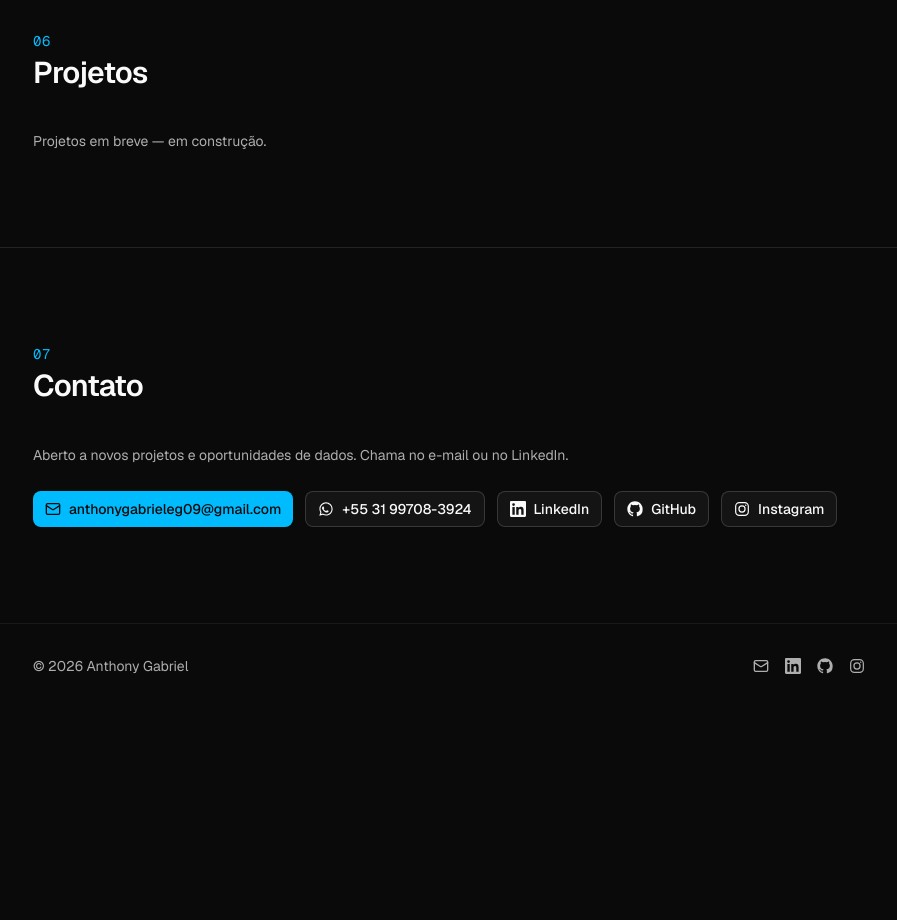
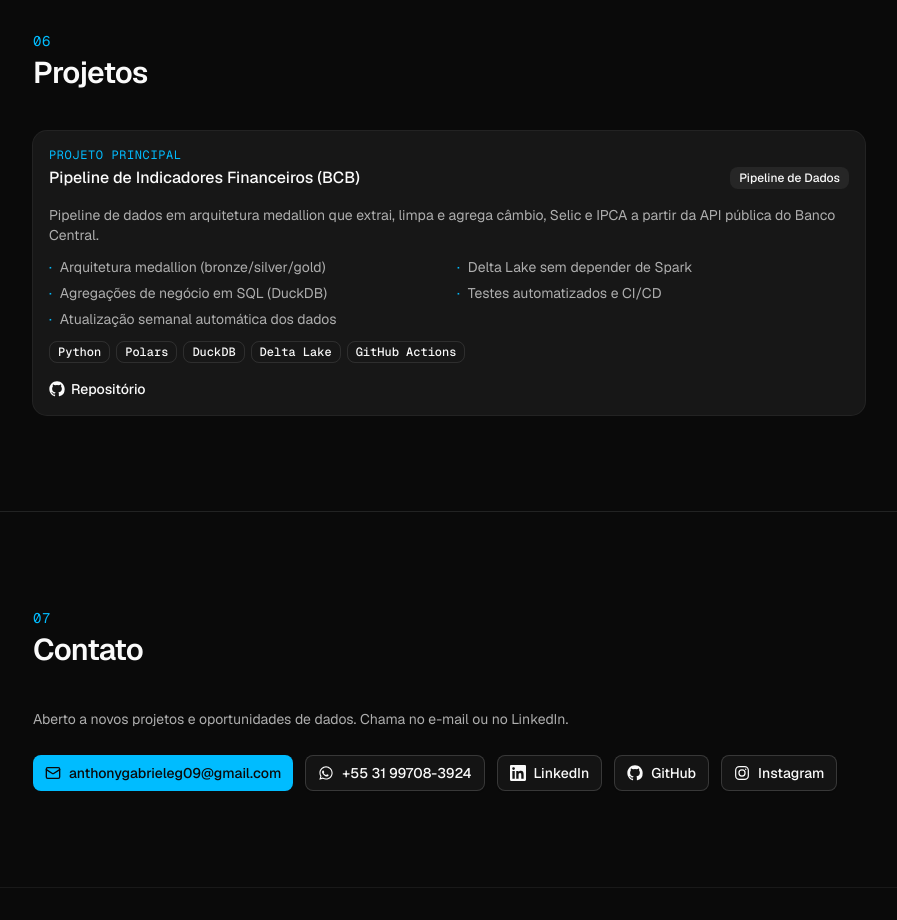
Before and after one commit to anthonygaab13/portfolio, a Next.js app: page /pt in a window 1280 px wide. Shown: the part 4720-5640 px from the top of the page, without its empty margins (191-1088 px from the left). Before the commit the page ends 5428 px from the top, so only its background shows below. Built offline with nearby package versions, Linux system fonts and the light colour scheme.

Commit message:
Cadastra o primeiro projeto de dados na secao Projetos
- Pipeline de Indicadores Financeiros (BCB): bronze/silver/gold,
  Python + Polars + DuckDB + Delta Lake, publicado no GitHub

```diff
--- a/src/content/en/projects.ts
+++ b/src/content/en/projects.ts
@@ -1,8 +1,25 @@
 // Texto (título, descrição, destaques) de cada projeto, em inglês.
 // Ao adicionar um projeto em content/pt/projects.ts, adicione a versão em inglês aqui também
-// (mesmo slug). Veja content/pt/projects.ts para o passo a passo completo e um exemplo comentado.
+// (mesmo slug). Veja content/pt/projects.ts para o passo a passo completo.
 
 import { buildProjects } from "../shared/merge";
 import type { Project } from "../types";
 
-export const projects: Project[] = buildProjects([]);
+export const projects: Project[] = buildProjects([
+  {
+    slug: "pipeline-indicadores-bcb",
+    title: "Financial Indicators Pipeline (BCB)",
+    description:
+      "A medallion-architecture data pipeline that extracts, cleans and aggregates FX rate, Selic and IPCA data from Brazil's Central Bank public API.",
+    longDescription:
+      "Ingests the Central Bank's SGS API (FX rate, Selic and IPCA), with bronze (raw data), silver (cleaning, typing, deduplication and validation), and gold layers (business aggregations via DuckDB: daily FX variation and moving averages, 12-month accumulated IPCA). Automated tests cover every layer, with weekly data refresh via GitHub Actions.",
+    highlights: [
+      "Medallion architecture (bronze/silver/gold)",
+      "Delta Lake without depending on Spark",
+      "Business aggregations in SQL (DuckDB)",
+      "Automated tests and CI/CD",
+      "Automatic weekly data refresh",
+    ],
+    typeLabel: "Data Pipeline",
+  },
+]);
--- a/src/content/pt/projects.ts
+++ b/src/content/pt/projects.ts
@@ -1,24 +1,29 @@
 // Texto (título, descrição, destaques) de cada projeto, em português.
-// Hoje está vazio de propósito — é aqui que os projetos de dados vão entrar quando forem publicados.
 //
-// Passo a passo pra adicionar um projeto:
+// Passo a passo pra adicionar um projeto novo:
 //   1) Em src/content/shared/profile-meta.ts, adicione um objeto ao array "projectsMeta"
 //      com slug, stack, repoUrl, demoUrl, imageSrc, date, featured e type.
 //   2) Aqui, adicione o texto traduzido correspondente (mesmo slug) dentro do array abaixo.
 //   3) Repita o passo 2 em src/content/en/projects.ts, em inglês.
-//
-// Exemplo (comentado) do formato de uma entrada:
-// {
-//   slug: "pipeline-vendas",             // precisa bater com o slug em profileMeta.projectsMeta
-//   title: "Pipeline de Vendas",
-//   description: "Pipeline de ETL que consolida dados de vendas de múltiplas fontes.",
-//   longDescription: "Descrição mais completa do projeto, se necessário.",
-//   highlights: ["Ingestão automatizada", "Camada medallion", "Testes de qualidade de dados"],
-//   imageAlt: "Diagrama do pipeline de vendas",
-//   typeLabel: "Pipeline de Dados",
-// },
 
 import { buildProjects } from "../shared/merge";
 import type { Project } from "../types";
 
-export const projects: Project[] = buildProjects([]);
+export const projects: Project[] = buildProjects([
+  {
+    slug: "pipeline-indicadores-bcb",
+    title: "Pipeline de Indicadores Financeiros (BCB)",
+    description:
+      "Pipeline de dados em arquitetura medallion que extrai, limpa e agrega câmbio, Selic e IPCA a partir da API pública do Banco Central.",
+    longDescription:
+      "Ingestão da API SGS do Banco Central (câmbio, Selic e IPCA), com camadas bronze (dado bruto), silver (limpeza, tipagem, deduplicação e validação) e gold (agregações de negócio via DuckDB: variação diária e médias móveis do câmbio, IPCA acumulado em 12 meses). Testes automatizados cobrindo cada camada e atualização semanal dos dados via GitHub Actions.",
+    highlights: [
+      "Arquitetura medallion (bronze/silver/gold)",
+      "Delta Lake sem depender de Spark",
+      "Agregações de negócio em SQL (DuckDB)",
+      "Testes automatizados e CI/CD",
+      "Atualização semanal automática dos dados",
+    ],
+    typeLabel: "Pipeline de Dados",
+  },
+]);
--- a/src/content/shared/profile-meta.ts
+++ b/src/content/shared/profile-meta.ts
@@ -125,11 +125,17 @@ export interface ProjectMeta {
 }
 
 // Lista de projetos que aparecem na seção "Projetos" do site.
-// HOJE ESTÁ VAZIA DE PROPÓSITO — é o placeholder até os primeiros projetos de dados
-// serem publicados no GitHub. Pra adicionar um projeto:
+// Pra adicionar um projeto novo:
 //   1) cria um objeto aqui com slug único, stack, links, imagem etc.
 //   2) adiciona o texto traduzido (title, description, highlights...) em
 //      content/pt/projects.ts e content/en/projects.ts dentro do array do buildProjects([...]).
 export const projectsMeta: ProjectMeta[] = [
-  // Placeholder — substituir pelos projetos reais.
+  {
+    slug: "pipeline-indicadores-bcb",
+    stack: ["Python", "Polars", "DuckDB", "Delta Lake", "GitHub Actions"],
+    repoUrl: "https://github.com/anthonygaab13/pipeline-indicadores-bcb",
+    date: "2026-07",
+    featured: true,
+    type: "pipeline-dados",
+  },
 ];
```
